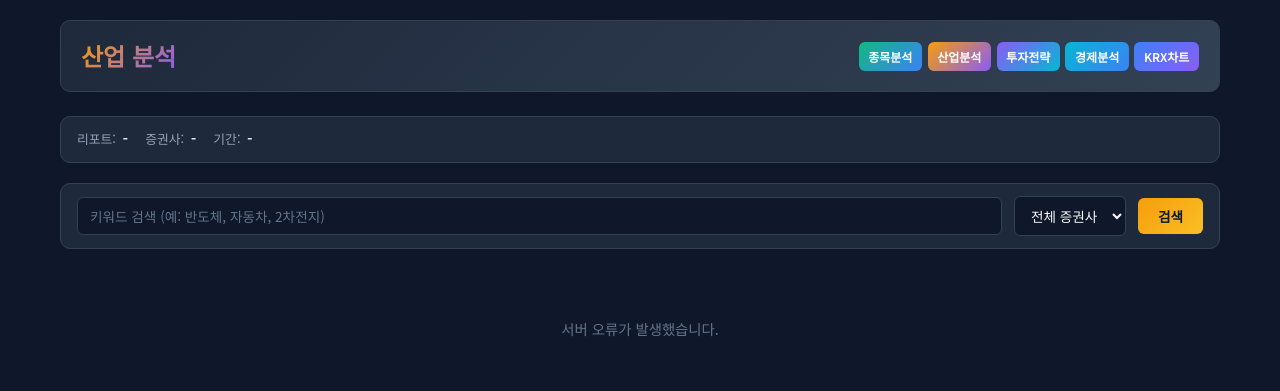
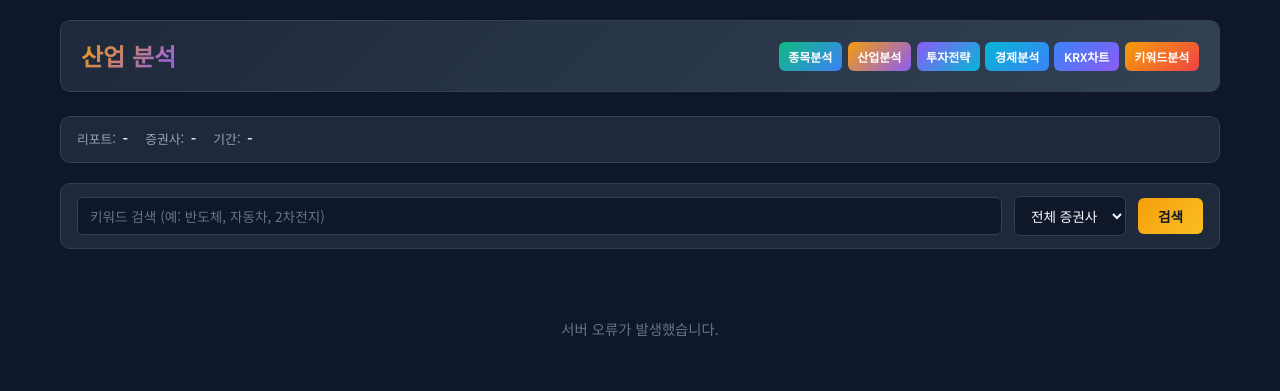
Before and after one commit to cschung7/naver-report-query, a plain HTML site: page firm/api/templates/industry.html in a window 1280 px wide. Drawn offline with Linux system fonts and the light colour scheme; no server answers.

Commit message:
Add 키워드분석 tab back to industry page nav
The keyword-graph link was lost during nav tab unification. Re-added as amber→red gradient button.

Co-Authored-By: Claude Opus 4.6 <noreply@anthropic.com>

```diff
--- a/firm/api/templates/industry.html
+++ b/firm/api/templates/industry.html
@@ -259,6 +259,7 @@ body {
             <a href="/strategy" style="padding: 0.3rem 0.6rem; background: linear-gradient(135deg, #8b5cf6, #06b6d4); color: #fff; text-decoration: none; border-radius: 6px; font-size: 0.75rem; font-weight: 600;">투자전략</a>
             <a href="/economy" style="padding: 0.3rem 0.6rem; background: linear-gradient(135deg, #06b6d4, #3b82f6); color: #fff; text-decoration: none; border-radius: 6px; font-size: 0.75rem; font-weight: 600;">경제분석</a>
             <a href="https://stock-chart-tau.vercel.app/" target="_blank" style="padding: 0.3rem 0.6rem; background: linear-gradient(135deg, #3b82f6, #8b5cf6); color: #fff; text-decoration: none; border-radius: 6px; font-size: 0.75rem; font-weight: 600;">KRX차트</a>
+            <a href="/industry/keyword-graph" style="padding: 0.3rem 0.6rem; background: linear-gradient(135deg, #f59e0b, #ef4444); color: #fff; text-decoration: none; border-radius: 6px; font-size: 0.75rem; font-weight: 600;">키워드분석</a>
         </div>
     </div>
 
```
